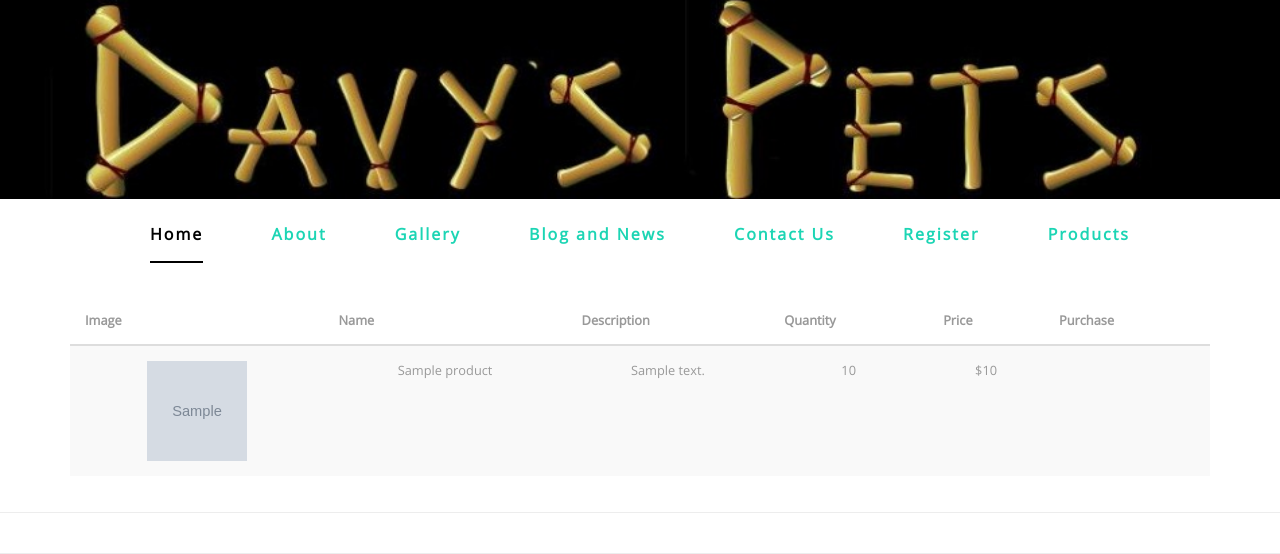
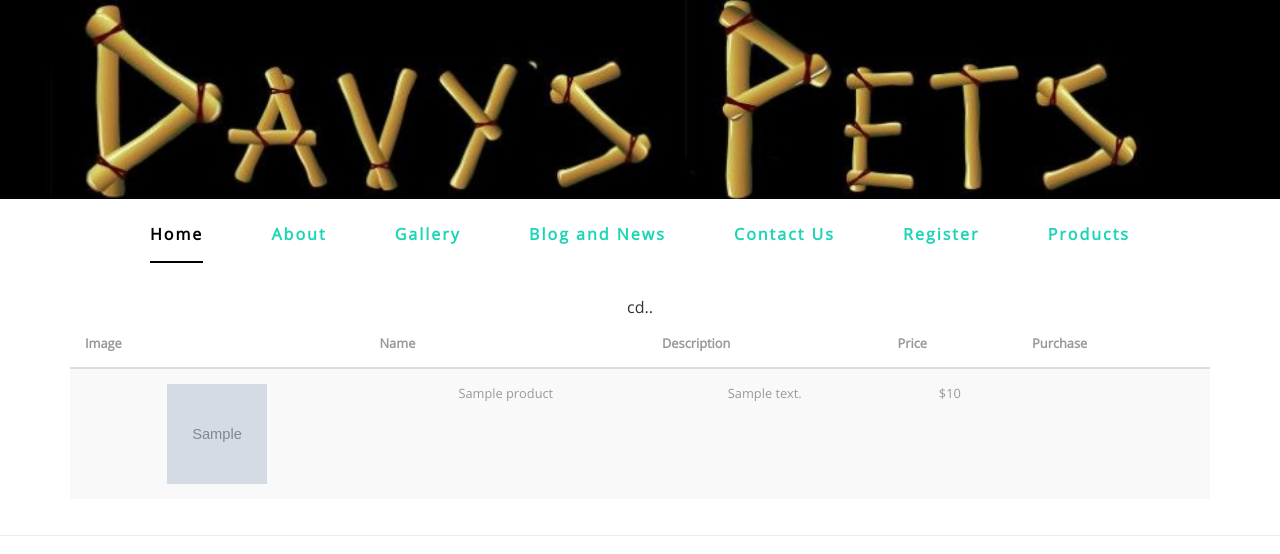
Before and after one commit to Code-Institute-Submissions/Davys-Pets-Website-shop, a Django app: template templates/products.html in a window 1280 px wide. Shown: the part 51-605 px from the top of the page. Run offline with Django 3.2, Linux system fonts and the light colour scheme; the template is opened without the code that fills it: most values are stand-ins (such as "Sample title", 1, 10 or a date in 2020); grey boxes marked "Sample" are stand-in pictures; some libraries are stand-ins or nearby versions.

```diff
--- a/templates/products.html
+++ b/templates/products.html
@@ -6,8 +6,7 @@
             <tr>
                 <th>Image</th>
                 <th>Name</th>
-                <th>Description</th>
-                <th>Quantity</th>
+                <th>Description</th>cd..
                 <th>Price</th>
                 <th>Purchase</th>
             </tr>
@@ -18,7 +17,6 @@
                     <td><img  height="100" width="100" src="{{ MEDIA_URL }}{{ product.image }}"></td>
                     <td>{{ product.name }}</td>
                     <td>{{ product.description }}</td>
-                    <td>{{ product.quantity }}</td>
                     <td>${{ product.price }}</td>
                     <td>{{ product.paypal_form.sandbox }}</td>
                 </tr>
```
